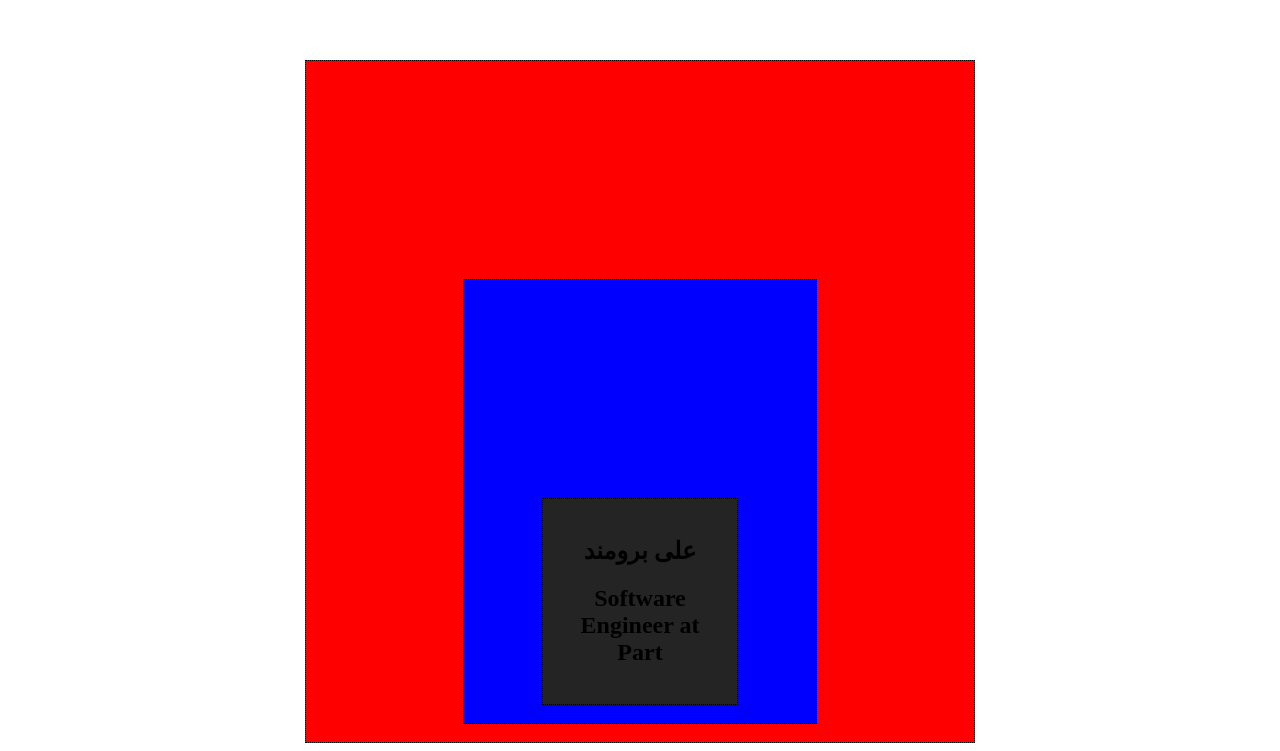
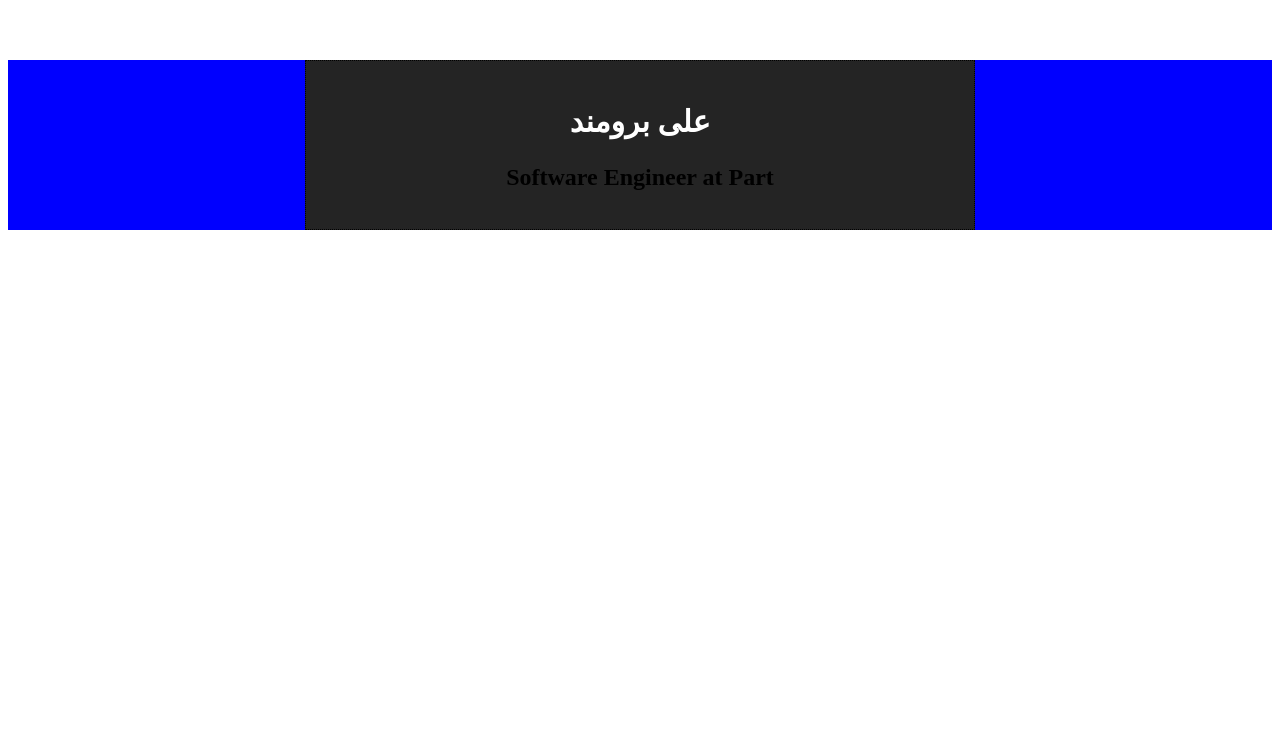
Before and after one commit to Ali-BKP/mehrab, a plain HTML site: page S03/index.html in a window 1280 px wide. Shown: the part 140-891 px from the top of the page. After the commit the page ends 800 px from the top, so only its background shows below. Drawn offline with Linux system fonts and the light colour scheme.

Commit message:
Update index.html

```diff
--- a/S03/index.html
+++ b/S03/index.html
@@ -5,16 +5,24 @@
     <meta http-equiv="X-UA-Compatible" content="IE=edge">
     <meta name="viewport" content="width=device-width, initial-scale=1.0">
     <style>
-        div
+        .parent
         {
             margin: auto;
             border: 0.5px dotted black;
             padding: 18px;
             width: 50%;
+        }
+
+        div
+        {
             margin-top: 200px ;
             background-color: #242424;
         }
-
+        #name
+        {
+            font-size: 30px;
+            color: white;
+        }
         h2
         {
 
@@ -22,12 +30,15 @@
         }
     </style>
     <title>Ali Bromand</title>
+    <script>
+        alert("خوش امدید");
+    </script>
 </head>
 <body>
     <div style="background-color: red;">
         <div style="background-color: blue;">
             <div class="parent">
-                <h2>علی برومند</h2>
+                <h2 id="name" >علی برومند</h2>
                 <h2>Software Engineer at Part</h2>
             </div>
         </div>
```
